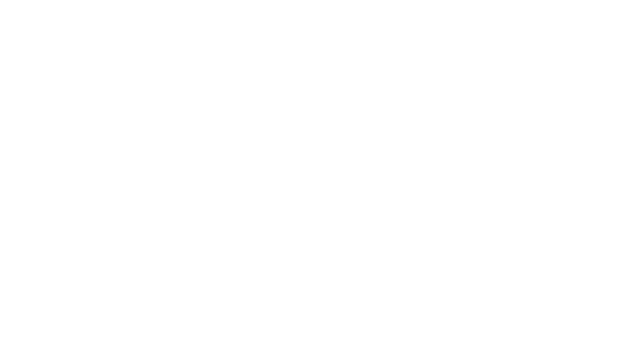
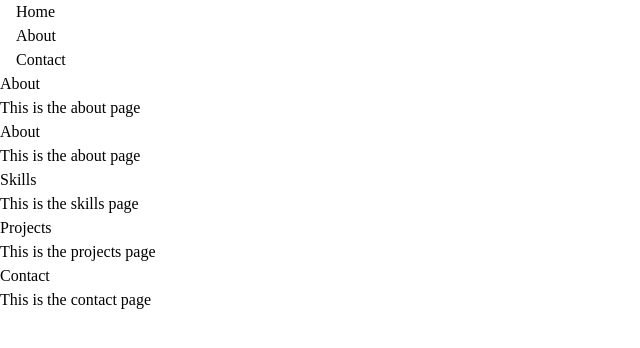
Before and after one commit to MithishR/personalwebsite, a React (Create React App) app: page / in a window 1280 px wide. Shown: the top 348 px of the page, without its empty margins (0-640 px from the left). Built offline with nearby package versions, Linux system fonts and the light colour scheme.

Commit message:
idk what i did but here we go

```diff
--- a/src/App.js
+++ b/src/App.js
@@ -1,9 +1,22 @@
-import './App.css';
+// import './App.css';
+import About from './components/About';
+import Contact from './components/Contact';
+import Navbar from './components/Navbar';
+import Home from './components/Home';
+// import { BrowserRouter as Router, Route, Switch } from 'react-router-dom';
+import Skills from './components/Skills';
+import Projects from './components/Projects';
 
 function App() {
   return (
-    <div className="App">
-
+    //<div className="App">
+     <div>
+      <Navbar />
+      <Home />
+      <About />
+      <Skills />
+      <Projects />
+      <Contact />
     </div>
   );
 }
--- /dev/null
+++ b/src/components/About.jsx
@@ -0,0 +1,12 @@
+import React from 'react';
+
+function About() {
+    return (
+        <div>
+            <h1>About</h1>
+            <p>This is the about page</p>
+        </div>
+    );
+}
+
+export default About;
--- /dev/null
+++ b/src/components/Contact.jsx
@@ -0,0 +1,12 @@
+import React from 'react';
+
+function Contact() {
+    return (
+        <div>
+            <h1>Contact</h1>
+            <p>This is the contact page</p>
+        </div>
+    );
+}
+
+export default Contact;
--- /dev/null
+++ b/src/components/Home.jsx
@@ -0,0 +1,12 @@
+import React from 'react';
+
+function About() {
+    return (
+        <div>
+            <h1>About</h1>
+            <p>This is the about page</p>
+        </div>
+    );
+}
+
+export default About;
--- /dev/null
+++ b/src/components/Navbar.jsx
@@ -0,0 +1,19 @@
+import React from "react";
+function Navbar() {
+  return (
+    <nav>
+      <ul>
+        <li>
+          <a href="/">Home</a>
+        </li>
+        <li>
+          <a href="/about">About</a>
+        </li>
+        <li>
+          <a href="/contact">Contact</a>
+        </li>
+      </ul>
+    </nav>
+  );
+}
+export default Navbar;
--- /dev/null
+++ b/src/components/Projects.jsx
@@ -0,0 +1,12 @@
+import React from 'react';
+
+function Projects() {
+    return (
+        <div>
+            <h1>Projects</h1>
+            <p>This is the projects page</p>
+        </div>
+    );
+}
+
+export default Projects;
--- /dev/null
+++ b/src/components/Skills.jsx
@@ -0,0 +1,12 @@
+import React from 'react';
+
+function Skills() {
+    return (
+        <div>
+            <h1>Skills</h1>
+            <p>This is the skills page</p>
+        </div>
+    );
+}
+
+export default Skills;
--- a/src/index.css
+++ b/src/index.css
@@ -1,17 +1,26 @@
 @tailwind base;
 @tailwind components;
 @tailwind utilities;
-
-body {
-  margin: 0;
-  font-family: -apple-system, BlinkMacSystemFont, 'Segoe UI', 'Roboto', 'Oxygen',
-    'Ubuntu', 'Cantarell', 'Fira Sans', 'Droid Sans', 'Helvetica Neue',
-    sans-serif;
-  -webkit-font-smoothing: antialiased;
-  -moz-osx-font-smoothing: grayscale;
+@import url('https://fonts.googleapis.com/css2?family=Raleway:wght@300;400;500;600;700;800;900&display=swap');
+@layer base {
+    body {
+        @apply font-[Raleway];
+    }
+    li {
+        @apply px-4;
+        @apply cursor-pointer
+    }
 }
-
-code {
-  font-family: source-code-pro, Menlo, Monaco, Consolas, 'Courier New',
-    monospace;
+.content-div {
+    background-repeat: no-repeat;
+    background-size: cover;
+    background-position: center;
+    height: 250px;
 }
+.content-div:hover {
+    background-image: linear-gradient(
+        to right,
+        rgba(112, 157, 255, 0.8),
+        hsla(242, 74%, 61%, 0.8)
+    )!important;
+}
```
Also changed, not shown: 1 other file (tests, documents, lock files or other folders).
